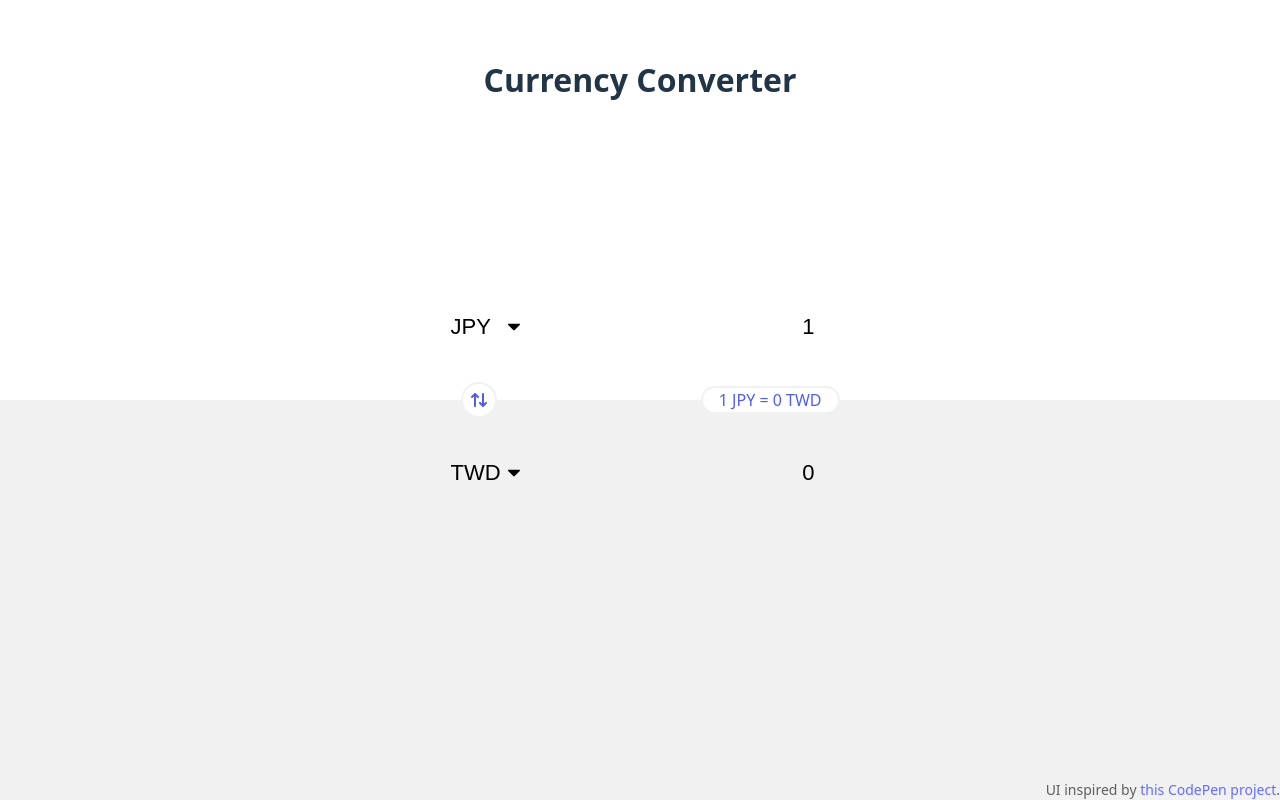
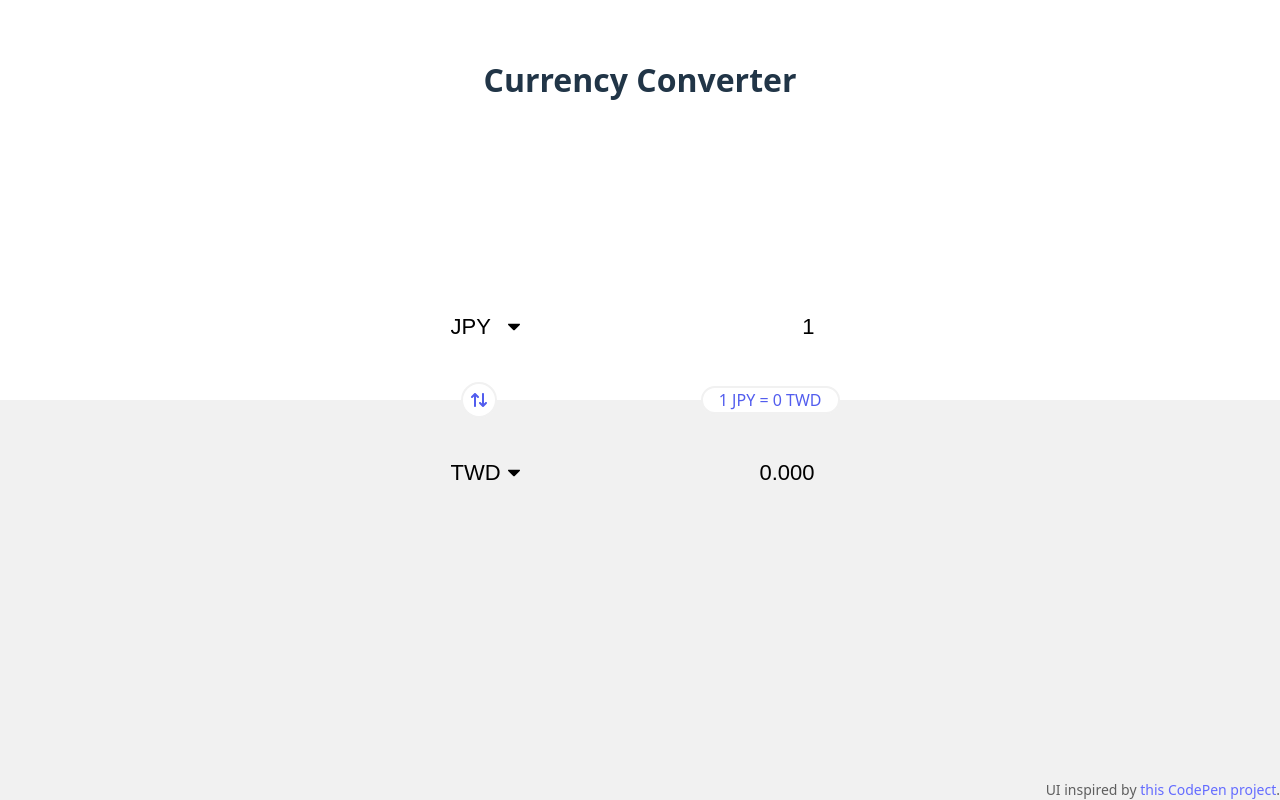
Before and after one commit to paytonwu90/currency-converter, a React (Vite) app: page / in a window 1280 px wide. Built offline with nearby package versions, Linux system fonts and the light colour scheme; no server answers.

Commit message:
perf: 將 toAmount 從 state 中移除，改為純計算

```diff
--- a/src/App.jsx
+++ b/src/App.jsx
@@ -7,10 +7,10 @@ import CurrencyInput from './components/CurrencyInput';
 function App() {
   const [fromAmount, setFromAmount] = useState(1);
   const [fromCurrency, setFromCurrency] = useState('JPY');
-  const [toAmount, setToAmount] = useState(0);
   const [toCurrency, setToCurrency] = useState('TWD');
   const [exchangeRate, setExchangeRate] = useState(0);
 
+  const toAmount = parseFloat(fromAmount * exchangeRate).toFixed(3)
 
   useEffect(() => {
     async function getData() {
@@ -19,9 +19,8 @@ function App() {
         const res = await axios.get(`https://api.exchangerate-api.com/v4/latest/${fromCurrency}`);
         const rate = res.data.rates[toCurrency];
         setExchangeRate(rate);
-        setToAmount(parseFloat(fromAmount * rate).toFixed(3));
       } catch (error) {
-        console.error('fetch error:', err);
+        console.error('fetch error:', error);
       }
     }
 
@@ -46,7 +45,6 @@ function App() {
         amount={fromAmount}
         onAmountChange={e => {
           setFromAmount(e.target.value);
-          setToAmount(parseFloat(e.target.value * exchangeRate).toFixed(3)); //這行可以考慮拆到另一個 useEffect，並監聽 fromAmount
         }}
       />
 
@@ -66,9 +64,7 @@ function App() {
         value={toCurrency}
         onCurrencyChange={e => setToCurrency(e.target.value)}
         amount={toAmount}
-        onAmountChange={e => {
-          setToAmount(e.target.value);
-        }}
+        onAmountChange={() => {}}
         readOnly
       />
 
```
